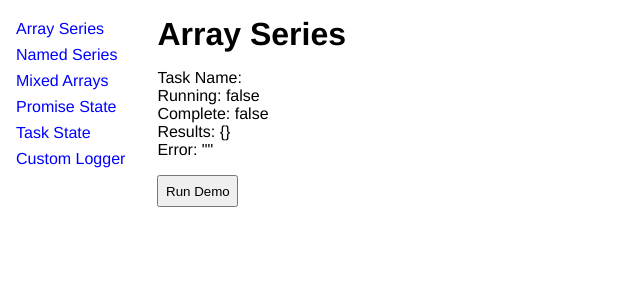
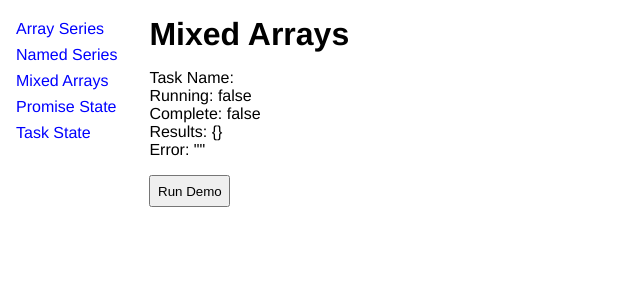
Before and after one commit to cloud-smith/promise-series-demo, a React (Create React App) app in the folder examples/react-promise-series-demo/: page / in a window 1280 px wide. Both pictures are taken after a click on the link "Mixed Arrays". Shown: the top 300 px of the page, without its empty margins (0-640 px from the left). Built offline with nearby package versions, Linux system fonts and the light colour scheme.

Commit message:
dev: 0.2.2

```diff
--- a/examples/react-promise-series-demo/package.json
+++ b/examples/react-promise-series-demo/package.json
@@ -3,7 +3,7 @@
   "version": "0.1.0",
   "private": true,
   "dependencies": {
-    "@cloud-smith/promise-series": "file:../../../promise-series/cloud-smith-promise-series-0.2.1.tgz",
+    "@cloud-smith/promise-series": "file:../../../promise-series/cloud-smith-promise-series-0.2.2.tgz",
     "@testing-library/jest-dom": "^5.16.5",
     "@testing-library/react": "^13.4.0",
     "@testing-library/user-event": "^13.5.0",
--- a/examples/react-promise-series-demo/src/components/App/App.tsx
+++ b/examples/react-promise-series-demo/src/components/App/App.tsx
@@ -1,48 +1,47 @@
-import React from 'react';
-import { useContents } from './useContents';
+import React, { useState } from 'react';
 import { Row, Column, UL, LI, Link } from '../../styles/FlexStyles';
 
+import {
+  ArraySeries,
+  NamedSeries,
+  MixedArrays,
+  PromiseState,
+  TaskState,
+} from '../../examples';
+
+const contents: any = {
+  'array-series': { label: 'Array Series', component: <ArraySeries /> },
+  'named-series': { label: 'Named Series', component: <NamedSeries /> },
+  'mixed-arrays': { label: 'Mixed Arrays', component: <MixedArrays /> },
+  'promise-state': { label: 'Promise State', component: <PromiseState /> },
+  'task-state': { label: 'Task State', component: <TaskState /> },
+};
+
 export const App = () => {
-  const {
-    content,
-    setPage,
-  } = useContents();
+  const [state, setState] = useState({
+    screenName: 'array-series',
+  });
+
+  const handleScreenChange = (screenName: string) =>
+    setState({ screenName });
+
+  const screen = contents[state.screenName].component;
+
+  const navigation = Object.keys(contents).map((item, index) => (
+    <LI key={index}>
+      <Link onClick={() => handleScreenChange(item)}>
+        {contents[item].label}
+      </Link>
+    </LI>
+  ));
+
   return (
     <Row>
       <UL style={{padding:'1em'}}>
-        <LI>
-          <Link onClick={() => setPage('array-series')}>
-            Array Series
-          </Link>
-        </LI>
-        <LI>
-          <Link onClick={() => setPage('named-series')}>
-            Named Series
-          </Link>
-        </LI>
-        <LI>
-          <Link onClick={() => setPage('mixed-arrays')}>
-            Mixed Arrays
-          </Link>
-        </LI>
-        <LI>
-          <Link onClick={() => setPage('promise-state')}>
-            Promise State
-          </Link>
-        </LI>
-        <LI>
-          <Link onClick={() => setPage('task-state')}>
-            Task State
-          </Link>
-        </LI>
-        <LI>
-          <Link onClick={() => setPage('task-state')}>
-            Custom Logger
-          </Link>
-        </LI>
+        {navigation}
       </UL>
       <Column style={{padding:'1em'}}>
-        {content}
+        {screen}
       </Column>
     </Row>
   );
--- a/examples/react-promise-series-demo/src/components/App/Contents.tsx
+++ /dev/null
@@ -1,18 +0,0 @@
-import React from 'react';
-import {
-  ArraySeries,
-  NamedSeries,
-  MixedArrays,
-  PromiseState,
-  TaskState,
-  CustomLogger,
-} from '../../examples';
-
-export const contents: any = {
-  'array-series': () => <ArraySeries />,
-  'named-series': () => <NamedSeries />,
-  'mixed-arrays': () => <MixedArrays />,
-  'promise-state': () => <PromiseState />,
-  'task-state': () => <TaskState />,
-  'custom-logger': () => <CustomLogger />,
-};
--- a/examples/react-promise-series-demo/src/components/App/useContents.tsx
+++ /dev/null
@@ -1,28 +0,0 @@
-import { useState } from 'react';
-import { contents } from './Contents';
-
-export const useContents = () => {
-  const [state, setState] = useState({
-    pageName: 'array-series',
-    content: contents['array-series'](),
-  });
-
-  const setPage = async (pageName: string) => {
-    const target = contents[pageName];
-    let content = state.content;
-
-    if (typeof target === 'function') content = target();
-    else if (typeof target === 'object') content = await target();
-
-    setState({
-      ...state,
-      pageName,
-      content,
-    });
-  };
-
-  return {
-    ...state,
-    setPage,
-  };
-};
--- a/examples/react-promise-series-demo/src/examples/3-MixedArrays/MixedArrays.tsx
+++ b/examples/react-promise-series-demo/src/examples/3-MixedArrays/MixedArrays.tsx
@@ -19,7 +19,9 @@ export const MixedArrays = () => {
 		() => dummyTask({ delay }),
 		() => dummyTask({ delay }),
     () => {
-      console.log('non-async task testing');
+      const results = 'Task Success';
+      console.log(results);
+      return results;
     },
 	];
 
@@ -33,7 +35,7 @@ export const MixedArrays = () => {
 
   return (
     <Column style={{ flex: 1, display: 'block' }}>
-      <h1>Array Series</h1>
+      <h1>Mixed Arrays</h1>
 
       <Column style={{ paddingTop: '1em', paddingBottom: '1em' }}>
         <p>Task Name: {String(state.taskName)}</p>
--- a/examples/react-promise-series-demo/src/examples/4-PromiseState/PromiseState.tsx
+++ b/examples/react-promise-series-demo/src/examples/4-PromiseState/PromiseState.tsx
@@ -30,7 +30,7 @@ export const PromiseState = () => {
 
   return (
     <Column style={{ flex: 1, display: 'block' }}>
-      <h1>Array Series</h1>
+      <h1>Promise State</h1>
 
       <Column style={{ paddingTop: '1em', paddingBottom: '1em' }}>
         <p>Task Name: {String(state.taskName)}</p>
--- a/examples/react-promise-series-demo/src/examples/5-TaskState/TaskState.tsx
+++ b/examples/react-promise-series-demo/src/examples/5-TaskState/TaskState.tsx
@@ -30,7 +30,7 @@ export const TaskState = () => {
 
   return (
     <Column style={{ flex: 1, display: 'block' }}>
-      <h1>Array Series</h1>
+      <h1>Task State</h1>
 
       <Column style={{ paddingTop: '1em', paddingBottom: '1em' }}>
         <p>Task Name: {String(state.taskName)}</p>
--- a/examples/react-promise-series-demo/src/examples/6-CustomLogger/CustomLogger.tsx
+++ /dev/null
@@ -1,52 +0,0 @@
-import React, { useState } from 'react';
-import { promiseSeries } from '@cloud-smith/promise-series';
-import { dummyTask } from '../../utilites/dummyTask';
-import { Column, Button } from '../../styles/FlexStyles';
-
-export const CustomLogger = () => {
-  const [state, onStateChange] = useState({
-    taskName: '',
-    isRunning: false,
-    isComplete: false,
-    results: {},
-    error: '',
-  });
-
-  const delay = 100;
-
-  const config = {
-    useLogging: true,
-    useLogger: console,
-  };
-
-	const tasks = [
-		() => dummyTask({ delay }),
-		() => dummyTask({ delay }),
-		() => dummyTask({ delay }),
-	];
-
-  const handleTasks = async () =>
-    await promiseSeries({
-      config,
-      tasks,
-      onStateChange,
-    })
-      .then(console.log)
-      .catch(console.error);
-
-  return (
-    <Column style={{ flex: 1, display: 'block' }}>
-      <h1>Array Series</h1>
-
-      <Column style={{ paddingTop: '1em', paddingBottom: '1em' }}>
-        <p>Task Name: {String(state.taskName)}</p>
-        <p>Running: {String(state.isRunning)}</p>
-        <p>Complete: {String(state.isComplete)}</p>
-        <p>Results: {JSON.stringify(state.results)}</p>
-        <p>Error: {JSON.stringify(state.error)}</p>
-      </Column>
-
-      <Button onClick={handleTasks}>Run Demo</Button>
-    </Column>
-  );
-};
--- a/examples/react-promise-series-demo/src/examples/6-CustomLogger/index.tsx
+++ /dev/null
@@ -1 +0,0 @@
-export * from './CustomLogger';
--- a/examples/react-promise-series-demo/src/examples/index.tsx
+++ b/examples/react-promise-series-demo/src/examples/index.tsx
@@ -3,4 +3,3 @@ export * from './2-NamedSeries';
 export * from './3-MixedArrays';
 export * from './4-PromiseState';
 export * from './5-TaskState';
-export * from './6-CustomLogger';
```
Also changed, not shown: 2 other files (tests, documents, lock files or other folders).
